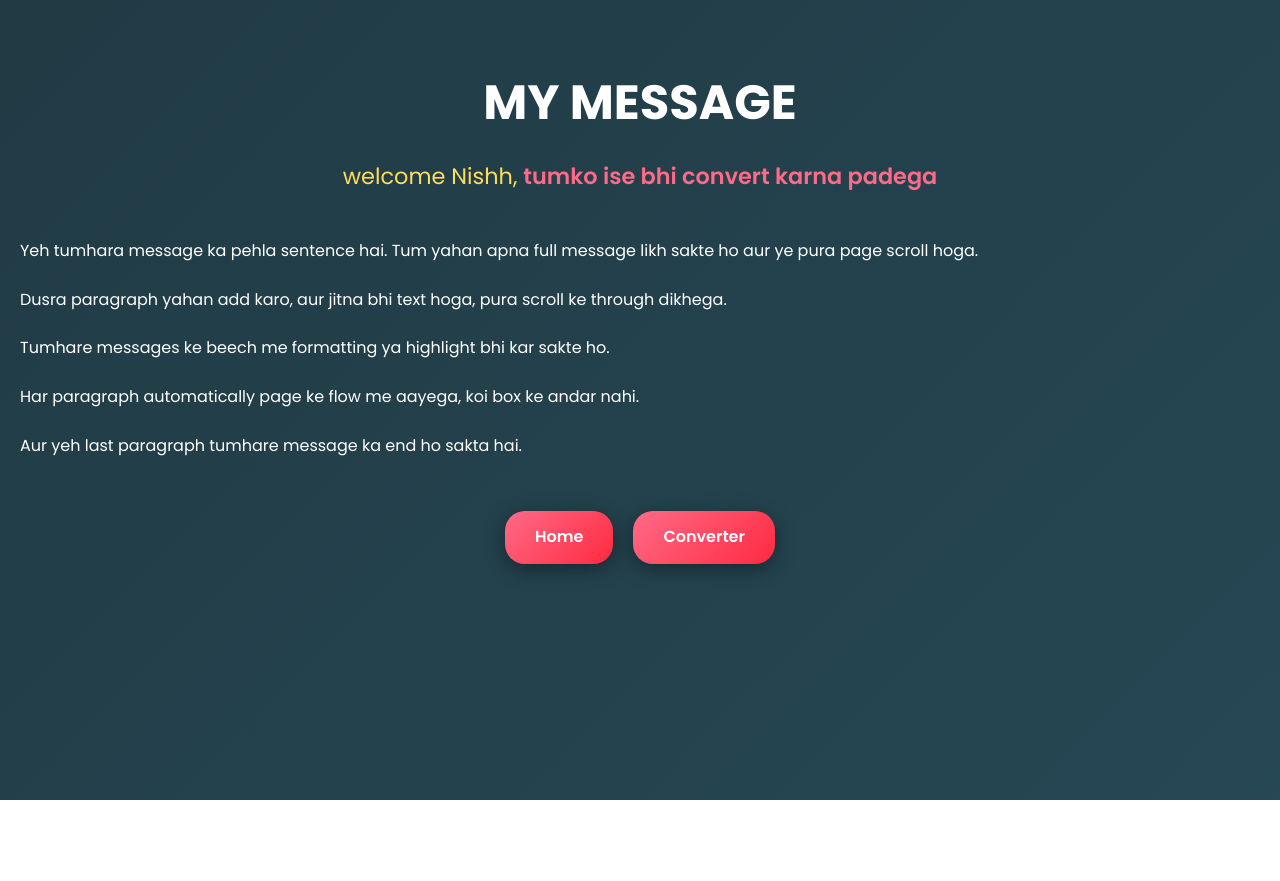
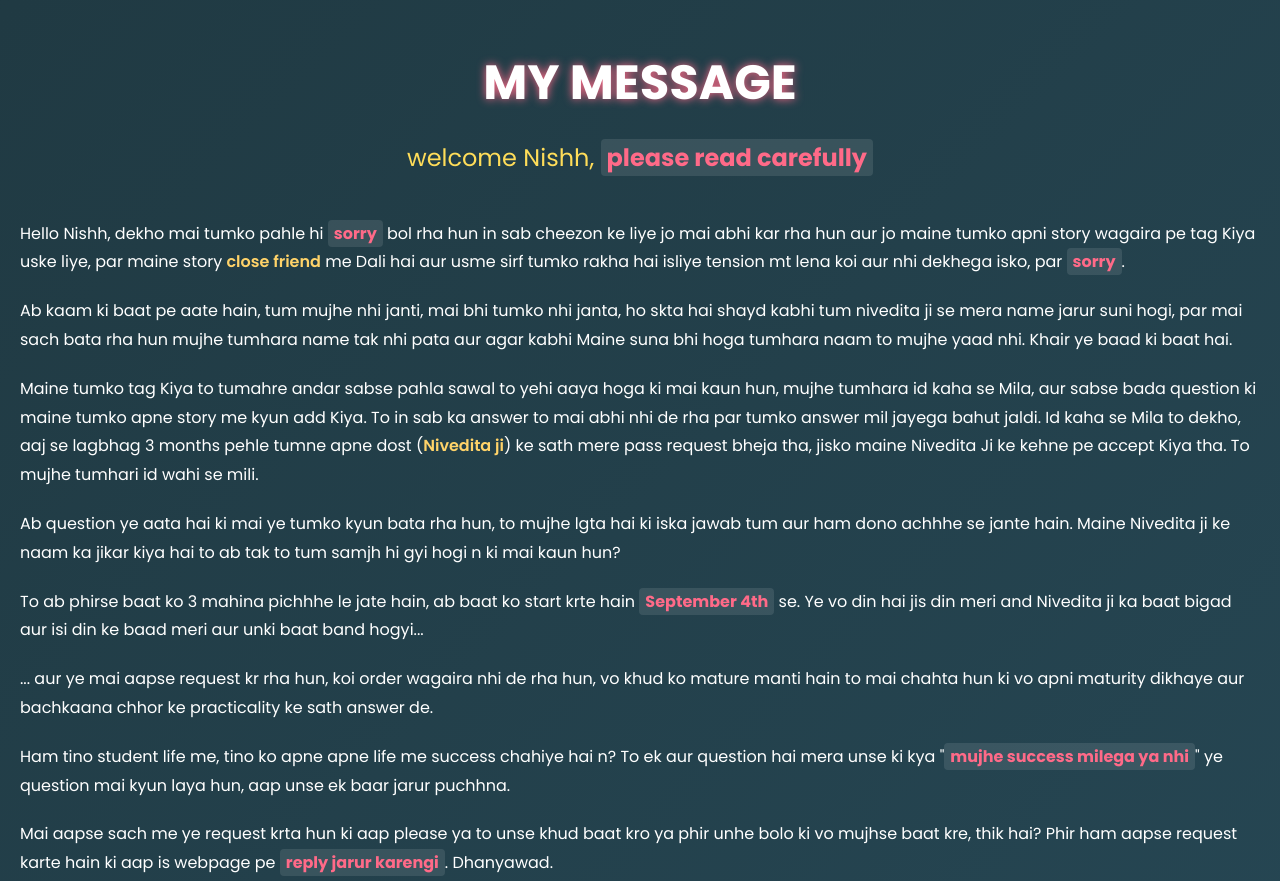
Before and after one commit to omsingh-coder/nish, a plain HTML site: page message.html in a window 1280 px wide. Shown: the top 881 px of the page. Before the commit the page ends 800 px from the top, so only its background shows below. Drawn offline with Linux system fonts and the light colour scheme.

Commit message:
Update message.html

```diff
--- a/message.html
+++ b/message.html
@@ -6,7 +6,12 @@
 <title>My Message Page</title>
 <link href="https://fonts.googleapis.com/css2?family=Poppins:wght@400;600;700&display=swap" rel="stylesheet">
 <style>
-    * { margin: 0; padding: 0; box-sizing: border-box; font-family: 'Poppins', sans-serif; }
+    * {
+        margin: 0;
+        padding: 0;
+        box-sizing: border-box;
+        font-family: 'Poppins', sans-serif;
+    }
 
     body {
         width: 100%;
@@ -15,7 +20,7 @@
         background-size: 400% 400%;
         animation: gradientBG 20s ease infinite;
         color: #fff;
-        padding: 60px 20px;
+        padding: 40px 20px;
         line-height: 1.8;
     }
 
@@ -31,17 +36,29 @@
         text-align: center;
         text-transform: uppercase;
         margin-bottom: 10px;
+        text-shadow: 0 0 10px #ff6a88;
     }
 
     h2 {
-        font-size: 1.4rem;
+        font-size: 1.5rem;
         font-weight: 400;
         text-align: center;
         color: #ffdd59;
         margin-bottom: 40px;
     }
 
-    .highlight { color: #ff6a88; font-weight: 600; }
+    .highlight {
+        color: #ff6a88;
+        font-weight: 700;
+        background: rgba(255,255,255,0.1);
+        padding: 2px 6px;
+        border-radius: 4px;
+    }
+
+    .important {
+        color: #ffd369;
+        font-weight: 600;
+    }
 
     .message p {
         font-size: 1rem;
@@ -74,7 +91,7 @@
     /* Responsive */
     @media (max-width: 600px) {
         h1 { font-size: 2rem; }
-        h2 { font-size: 1.1rem; margin-bottom: 30px; }
+        h2 { font-size: 1.2rem; margin-bottom: 30px; }
         .btn-container { flex-direction: column; gap: 15px; }
     }
 </style>
@@ -82,19 +99,28 @@
 <body>
 
 <h1>MY MESSAGE</h1>
-<h2>welcome Nishh, <span class="highlight">tumko ise bhi convert karna padega</span></h2>
+<h2>welcome Nishh, <span class="highlight">please read carefully</span></h2>
 
 <div class="message">
-    <p>Yeh tumhara message ka pehla sentence hai. Tum yahan apna full message likh sakte ho aur ye pura page scroll hoga.</p>
-    <p>Dusra paragraph yahan add karo, aur jitna bhi text hoga, pura scroll ke through dikhega.</p>
-    <p>Tumhare messages ke beech me formatting ya highlight bhi kar sakte ho.</p>
-    <p>Har paragraph automatically page ke flow me aayega, koi box ke andar nahi.</p>
-    <p>Aur yeh last paragraph tumhare message ka end ho sakta hai.</p>
+    <p>Hello Nishh, dekho mai tumko pahle hi <span class="highlight">sorry</span> bol rha hun in sab cheezon ke liye jo mai abhi kar rha hun aur jo maine tumko apni story wagaira pe tag Kiya uske liye, par maine story <span class="important">close friend</span> me Dali hai aur usme sirf tumko rakha hai isliye tension mt lena koi aur nhi dekhega isko, par <span class="highlight">sorry</span>.</p>
+
+    <p>Ab kaam ki baat pe aate hain, tum mujhe nhi janti, mai bhi tumko nhi janta, ho skta hai shayd kabhi tum nivedita ji se mera name jarur suni hogi, par mai sach bata rha hun mujhe tumhara name tak nhi pata aur agar kabhi Maine suna bhi hoga tumhara naam to mujhe yaad nhi. Khair ye baad ki baat hai.</p>
+
+    <p>Maine tumko tag Kiya to tumahre andar sabse pahla sawal to yehi aaya hoga ki mai kaun hun, mujhe tumhara id kaha se Mila, aur sabse bada question ki maine tumko apne story me kyun add Kiya. To in sab ka answer to mai abhi nhi de rha par tumko answer mil jayega bahut jaldi. Id kaha se Mila to dekho, aaj se lagbhag 3 months pehle tumne apne dost (<span class="important">Nivedita ji</span>) ke sath mere pass request bheja tha, jisko maine Nivedita Ji ke kehne pe accept Kiya tha. To mujhe tumhari id wahi se mili.</p>
+
+    <p>Ab question ye aata hai ki mai ye tumko kyun bata rha hun, to mujhe lgta hai ki iska jawab tum aur ham dono achhhe se jante hain. Maine Nivedita ji ke naam ka jikar kiya hai to ab tak to tum samjh hi gyi hogi n ki mai kaun hun?</p>
+
+<p>To ab phirse baat ko 3 mahina pichhhe le jate hain, ab baat ko start krte hain <span class="highlight">September 4th</span> se. Ye vo din hai jis din meri and Nivedita ji ka baat bigad aur isi din ke baad meri aur unki baat band hogyi...</p>
+
+    <p>... aur ye mai aapse request kr rha hun, koi order wagaira nhi de rha hun, vo khud ko mature manti hain to mai chahta hun ki vo apni maturity dikhaye aur bachkaana chhor ke practicality ke sath answer de.</p>
+
+    <p>Ham tino student life me, tino ko apne apne life me success chahiye hai n? To ek aur question hai mera unse ki kya "<span class="highlight">mujhe success milega ya nhi</span>" ye question mai kyun laya hun, aap unse ek baar jarur puchhna.</p>
+
+    <p>Mai aapse sach me ye request krta hun ki aap please ya to unse khud baat kro ya phir unhe bolo ki vo mujhse baat kre, thik hai? Phir ham aapse request karte hain ki aap is webpage pe <span class="highlight">reply jarur karengi</span>. Dhanyawad.</p>
 </div>
 
 <div class="btn-container">
     <a href="/">Home</a>
-    <a href="/convertor">Converter</a>
 </div>
 
 </body>
```
